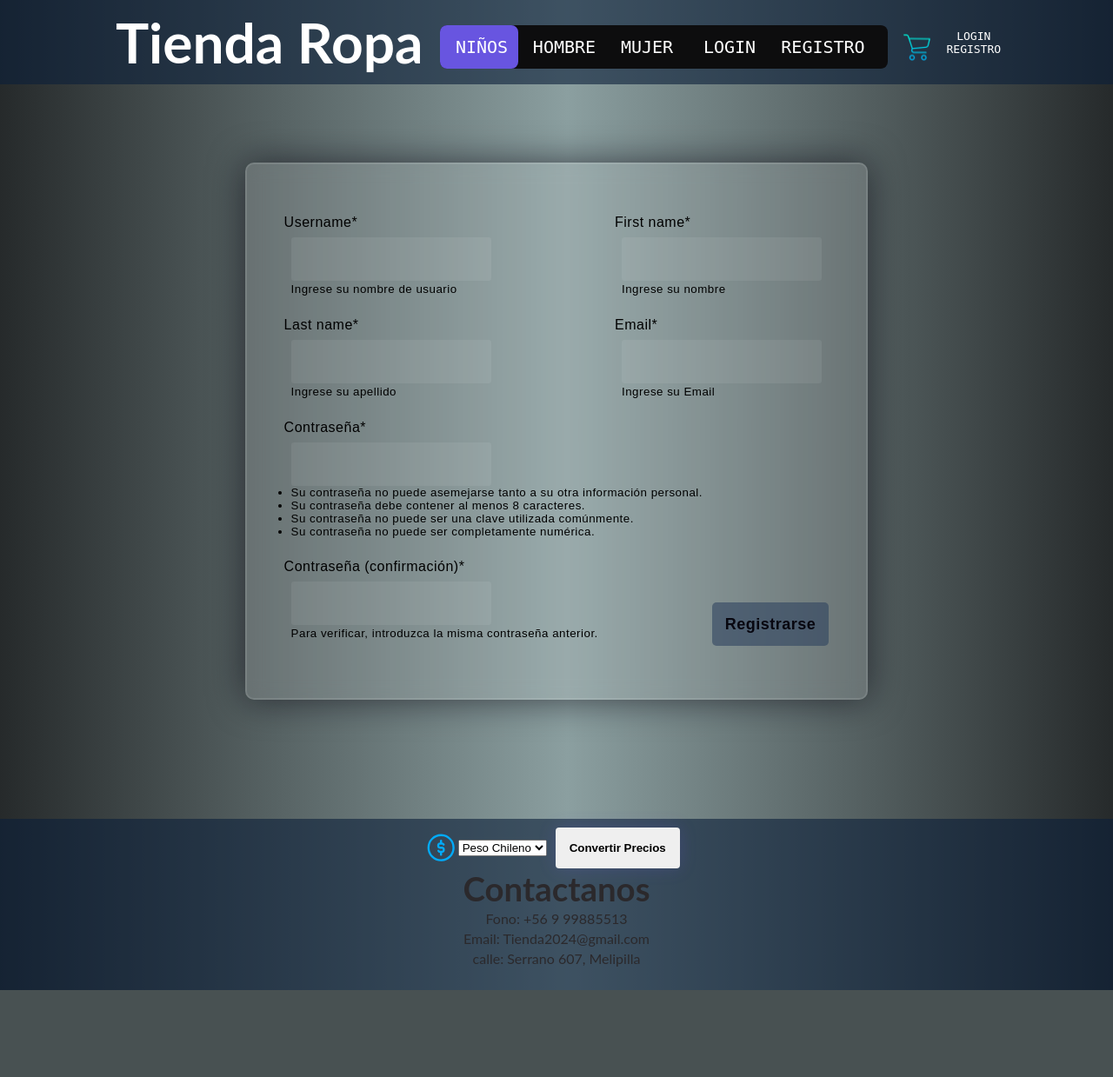
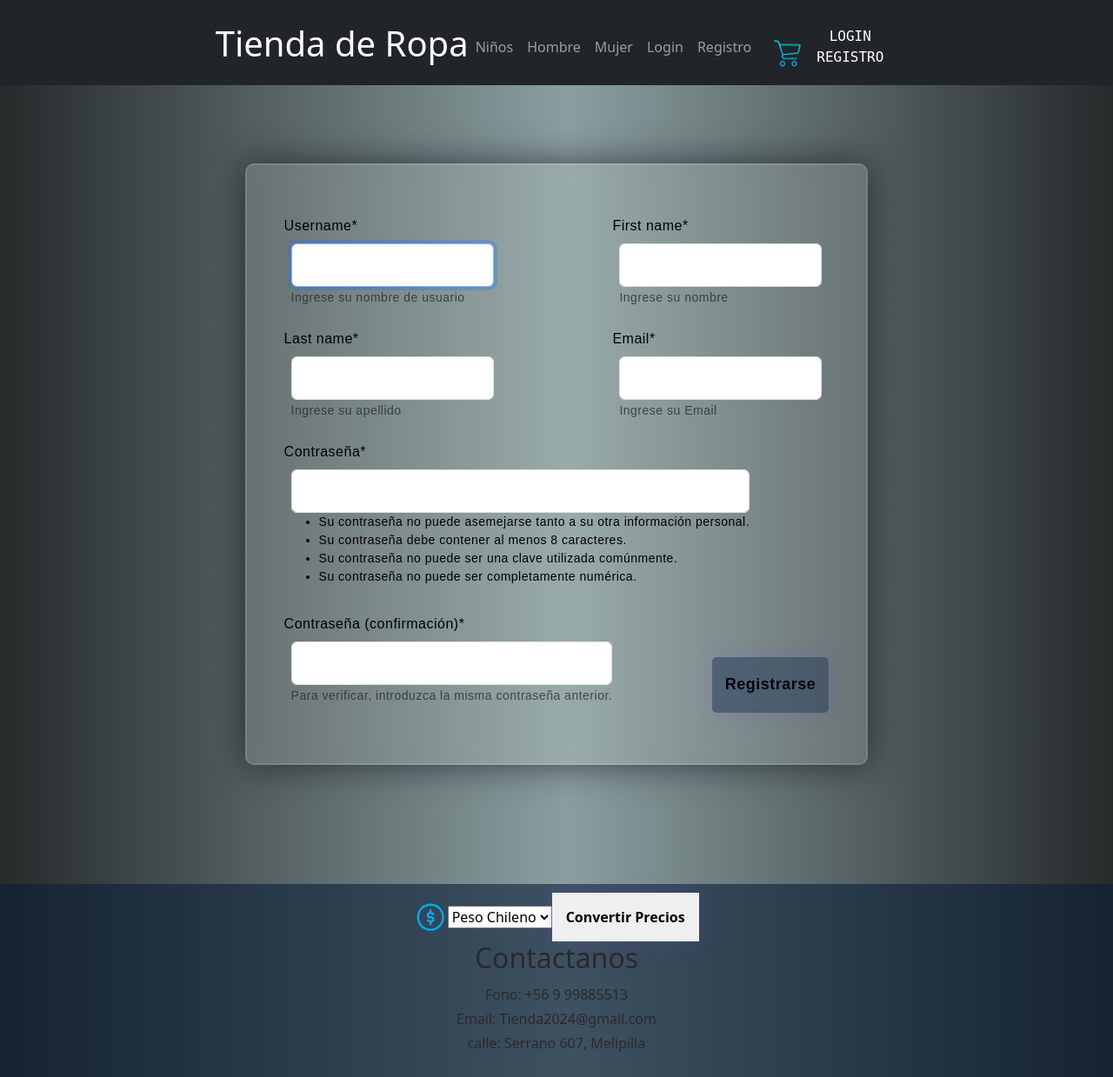
Before and after one commit to Zectas2/Proyecto_tienda_transversal, a Django app: page /trabajo/registro/ in a window 1280 px wide. Shown: the whole page at 87% size. Before the commit the page ends 1139 px from the top, so only its background shows below. Run offline with Django 4.2, Linux system fonts and the light colour scheme; some libraries are stand-ins or nearby versions.

Commit message:
navbar y model añadidos

```diff
--- a/trabajo/static/css/style1.css
+++ b/trabajo/static/css/style1.css
@@ -8,24 +8,8 @@ body {
     font-family: Arial, sans-serif;
 }
 
-
-
-header {
-	background-color: rgba(11, 31, 57, .6);
-  color: #fff;
-  padding: 10px 0;
-  display: flex;
-  flex-direction: row;
-  justify-content: space-around;
-}
-
-header h1 {
-    margin: 0 20px;
-}
-
-header h1 a {
-    color: #ffffff;
-    text-decoration: none;
+a *{
+  text-decoration: none;
 }
 
 h1,h2,h3{
@@ -70,91 +54,6 @@ footer a {
 
 
 
-
-nav {
-  margin-top: 10px;
-	position: relative;
-	width: fit-content;
-	height: 50px;
-	background-color: #0d0d0e;
-	border-radius: 8px;
-	font-size: 0;
-  justify-content: space-around;
-  padding-right: 15px;
-}
-
-
-nav a {
-	line-height: 50px;
-	height: 100%;
-	font-size: 20px;
-	display: inline-block;
-	position: relative;
-	z-index: 1;
-	text-decoration: none;
-	text-transform: uppercase;
-	text-align: center;
-	color: white;
-	cursor: pointer;
-    font-family: monospace;
-}
-nav a:hover{
-    transform: scale(1.1);
-}
-nav .animation {
-	position: absolute;
-	height: 100%;
-	top: 0;
-	z-index: 0;
-	transition: all .5s ease 0s;
-	border-radius: 8px;
-}
-.navbarlink:nth-child(1) {
-	width: 95px;
-}
-.navbarlink:nth-child(2) {
-	width: 95px;
-}
-.navbarlink:nth-child(3) {
-	width: 95px;
-}
-
-.navbarlink:nth-child(4) {
-  width: 95px;
-}
-.navbarlink:nth-child(5) {
-	width: 120px;
-}
-nav .start-home, .navbarlink:nth-child(1):hover~.animation {
-	width: fit-content;
-  padding-inline: 45px;
-	left: 0%;
-	background-color: rgb(104, 85, 224);
-}
-nav .start-about, .navbarlink:nth-child(2):hover~.animation {
-	width: fit-content;
-  padding-inline: 45px;
-	left: 19%;
-	background-color: #14b6e7;
-}
-nav .start-blog, .navbarlink:nth-child(3):hover~.animation {
-	width: fit-content;
-  padding-inline: 40px;
-	left: 38%;
-	background-color: #bc28e9;
-}
-nav .start-portefolio, .navbarlink:nth-child(4):hover~.animation {
-	width: fit-content;
-  padding-inline: 56px;
-	left: 54%;
-	background-color: #d86e18;
-}
-nav .start-contact, .navbarlink:nth-child(5):hover~.animation {
-	width: fit-content;
-  padding-inline: 67px;
-	left: 74%;
-	background-color: #e68bfd;
-}
 
 
 
@@ -223,22 +122,7 @@ img {
   margin-top: 15px;
   margin-left: 1rem;
 }
-.navbar {
-  display: flex;
-  flex-direction: row;
-  justify-content: space-between;
-  flex-wrap: wrap;
-  align-items: center;
-}
 
-.navbar h1{
-  font-size: 5vw;
-}
-
-#contador-productos {
-  font-size: 12px;
-  position:absolute;
-}
 @media screen and (min-width: 720px){
   .container-cart-products {
     width: 25vw;
@@ -498,11 +382,15 @@ select#coinversorMenu {
   align-items: center;
   justify-content: center;
 }
-.comprar a{
-  text-decoration: none;
-}
+
 .debajotabla{
   display: flex;
   flex-direction: column;
   align-items: center;
 }
+.carroTitulo {
+  display: flex;
+  flex-direction: row;
+  justify-content: space-around;
+  margin-top: 2rem;
+}
--- /dev/null
+++ b/trabajo/static/js/Validaciones/logoutAlert.js
@@ -0,0 +1,14 @@
+document.addEventListener('DOMContentLoaded', function() {
+    var logoutLink = document.getElementById('logout');
+
+    if (logoutLink) {
+      logoutLink.addEventListener('click', function(event) {
+        // Mostrar mensaje de confirmación nativo
+        var confirmLogout = confirm('¿Seguro que deseas cerrar sesión?');
+
+        if (!confirmLogout) {
+          event.preventDefault(); // Evitar que se realice la acción de logout
+        }
+      });
+    }
+  });
--- /dev/null
+++ b/trabajo/static/js/modal/modalRegistro.js
@@ -0,0 +1,31 @@
+document.addEventListener('DOMContentLoaded', function() {
+  // Manejar evento click en el botón de registro para mostrar el modal
+  var botonRegistro = document.getElementById('botonRegistro');
+  if (botonRegistro) {
+    botonRegistro.addEventListener('click', function(event) {
+      event.preventDefault(); // Evitar que el formulario se envíe automáticamente
+
+      var myModal = new bootstrap.Modal(document.getElementById('myModal'));
+      myModal.show();
+    });
+  }
+
+  // Manejar evento click en el botón "Aceptar" dentro del modal
+  var modalAcceptButton = document.getElementById('modalAcceptButton');
+  if (modalAcceptButton) {
+    modalAcceptButton.addEventListener('click', function(event) {
+      // Envía el formulario cuando se hace clic en "Aceptar"
+      document.getElementById('registrationForm').submit();
+    });
+  }
+
+  // Manejar evento click en el botón "Cancelar" dentro del modal
+  var modalCloseButton = document.getElementById('modalCloseButton');
+  if (modalCloseButton) {
+    modalCloseButton.addEventListener('click', function(event) {
+      // Cierra el modal cuando se hace clic en "Cancelar"
+      var myModal = new bootstrap.Modal(document.getElementById('myModal'));
+      myModal.hide();
+    });
+  }
+});
--- a/trabajo/templates/base.html
+++ b/trabajo/templates/base.html
@@ -11,26 +11,26 @@
     <link rel="stylesheet" href="{% static 'css/style1.css' %}">
     <link rel="stylesheet" href="{% static 'css/styleEditor.css' %}">
     <link rel="icon" type="image/x-icon" href="{% static 'images/favicon.ico' %}">
+    <link href="https://cdn.jsdelivr.net/npm/bootstrap@5.3.3/dist/css/bootstrap.min.css" rel="stylesheet" integrity="sha384-QWTKZyjpPEjISv5WaRU9OFeRpok6YctnYmDr5pNlyT2bRjXh0JMhjY6hW+ALEwIH" crossorigin="anonymous">
   </head>
   <body>
-    <header>
-        <div  class="navbar">
-          <h1><a href="{% url 'producto2' %}">Tienda Ropa</a></h1>
-            <nav>
-              <ul>
-                  <a class="navbarlink" href="{% url 'producto2' %}">Niños</a>
-                  <a class="navbarlink" href="{% url 'producto3' %}">Hombre</a>
-                  <a class="navbarlink" href="{% url 'producto4' %}">Mujer</a>
-                  <a class="navbarlink" href="{% url 'login' %}">Login</a>
-                  <a class="navbarlink" href="{% url 'registro' %}">Registro</a>
-                  <div class="animation start-home"></div>
+    <header class="bg-dark text-white py-3">
+      <div class="container">
+          <h1><a href="index.html" class="text-white text-decoration-none">Tienda de Ropa</a></h1>
+          <nav class="navbar navbar-expand-lg navbar-dark bg-dark">
+              <div class="collapse navbar-collapse" id="navbarNav">
+                  <ul class="navbar-nav ml-auto">
+                      <li class="nav-item"><a class="nav-link" href="{% url 'producto2' %}">Niños</a></li>
+                      <li class="nav-item"><a class="nav-link" href="{% url 'producto3' %}">Hombre</a></li>
+                      <li class="nav-item"><a class="nav-link" href="{% url 'producto4' %}">Mujer</a></li>
+                      <li class="nav-item"><a class="nav-link"href="{% url 'login' %}">Login</a></li>
+                      <li class="nav-item"><a class="nav-link" href="{% url 'registro' %}">Registro</a></li>
                   </ul>
+              </div>
           </nav>
           <div class="container-cart-icon" src="{% static 'images/cart.png' %}" >
             <a href="{% url 'carro' %}"><img src="{% static 'images/cart.png' %}" alt="Carrito de compras" /></a>
-
           </div>
-
           <div class="userDatos">
             {% if user.is_authenticated %}
                   {{user.username}}
@@ -40,16 +40,13 @@
                   {{user.is_staff}}
                   </div>
                   {% csrf_token %}
-                      <a href="{% url 'logout' %}">Cerrar Sesion</a>
-
+                  <a id="logout" href="{% url 'logout' %}">Cerrar Sesion</a>
             {% else %}
             <a href="{% url 'login' %}">Login</a>
             <a href="{% url 'registro' %}">Registro</a>
-
             {% endif %}
           </div>
       </div>
-
   </header>
     {% block content %}{% endblock %}
     <footer>
@@ -80,6 +77,9 @@
     </footer>
     <script src="{% static 'js/APIs/conversorMonedas.js' %}"></script>
     <script src="{% static 'js/Validaciones/validarAdmin.js' %}"></script>
+    <script src="{% static 'js/modal/modalRegistro.js' %}"></script>
+    <script src="{% static 'js/Validaciones/logoutAlert.js' %}"></script>
+    <script src="https://cdn.jsdelivr.net/npm/bootstrap@5.3.3/dist/js/bootstrap.bundle.min.js" integrity="sha384-YvpcrYf0tY3lHB60NNkmXc5s9fDVZLESaAA55NDzOxhy9GkcIdslK1eN7N6jIeHz" crossorigin="anonymous"></script>
 
 </body>
 </html>
--- a/trabajo/templates/trabajo/producto2.html
+++ b/trabajo/templates/trabajo/producto2.html
@@ -19,13 +19,12 @@
                 <span class="idProducto hidden">{{producto.id_producto}}</span>
                 <h2>{{producto.nombre_producto}}</h2>
                 <div class="descripcion">
-                  <span>{{producto.desc_producto}}</span>
-                </div>
+                  <span>{{producto.desc_producto}}</span></div>
                 <div class="valorObjeto">
                   <p class="simboloMoneda">CLP</p>
                   <p class="price">{{producto.precio}}</p>
                 </div>
-                <button class="btn-add-cart "><a href="{% url 'addtocar' producto.id_producto %}"> Agregar al carrito</a></button>
+                <button class="btn-add-cart"><a href="{% url 'addtocar' producto.id_producto %}"> Agregar al carrito</a></button>
               </div>
             </div>
 
@@ -34,6 +33,7 @@
     {% else %}
       <p>No se encontraron productos.</p>
     {% endif %}
+
     {% endblock %}
   </body>
 </html>
--- a/trabajo/templates/trabajo/registarUsuario.html
+++ b/trabajo/templates/trabajo/registarUsuario.html
@@ -5,8 +5,11 @@
 {% block titulo %}Registro de usuario{% endblock %}
 
 {% block content %}
+<div class="modalInfo" id="modalInfo">
+
+</div>
 <section class="loginSection">
-  <form action="" method="post">
+  <form id="registrationForm" action="{% url 'registro' %}" method="post">
     {% csrf_token %}
     {{ form.username|as_crispy_field }}
     {{ form.first_name|as_crispy_field }}
@@ -15,8 +18,28 @@
     {{ form.password1|as_crispy_field }}
     {{ form.password2|as_crispy_field }}
     <div class="campo">
-      <input class="boton w-100" type="submit" value="Registrarse">
+      <button id="botonRegistro" class="boton w-100" type="button">Registrarse</button>
     </div>
   </form>
 </section>
+
+<!-- Modal -->
+<div class="modal fade" id="myModal" tabindex="-1" aria-labelledby="exampleModalLabel" aria-hidden="true">
+  <div class="modal-dialog">
+    <div class="modal-content">
+      <div class="modal-header">
+        <h5 class="modal-title">Registrar usuario?</h5>
+        <button type="button" class="btn-close" data-bs-dismiss="modal" aria-label="Close"></button>
+      </div>
+      <div class="modal-body">
+        <p>Seguro que deseas Registrar este usuario?</p>
+      </div>
+      <div class="modal-footer">
+        <button id="modalCloseButton" type="button" class="btn btn-secondary" data-bs-dismiss="modal">Cancelar</button>
+        <button id="modalAcceptButton" type="button" class="btn btn-primary">Aceptar</button>
+      </div>
+    </div>
+  </div>
+</div>
+
 {% endblock %}
--- a/trabajo/views.py
+++ b/trabajo/views.py
@@ -37,7 +37,7 @@ def addtocar(request, id_producto):
     else:
          carro.append([id_producto, producto.nombre_producto, producto.imagen,  producto.precio, 1, producto.precio ])
     request.session["carro"] = carro
-    return redirect(to="producto2")
+    return redirect(to="carro")
 
 def dropItem(request, id_producto):
     carro = request.session.get("carro", [])
```
Also changed, not shown: trabajo/templates/trabajo/Contacto.html (deleted, +0 -82 lines), trabajo/templates/trabajo/carro.html (+6 -1 lines), db.sqlite3. Lines whose indentation alone changed are shown as unchanged.
